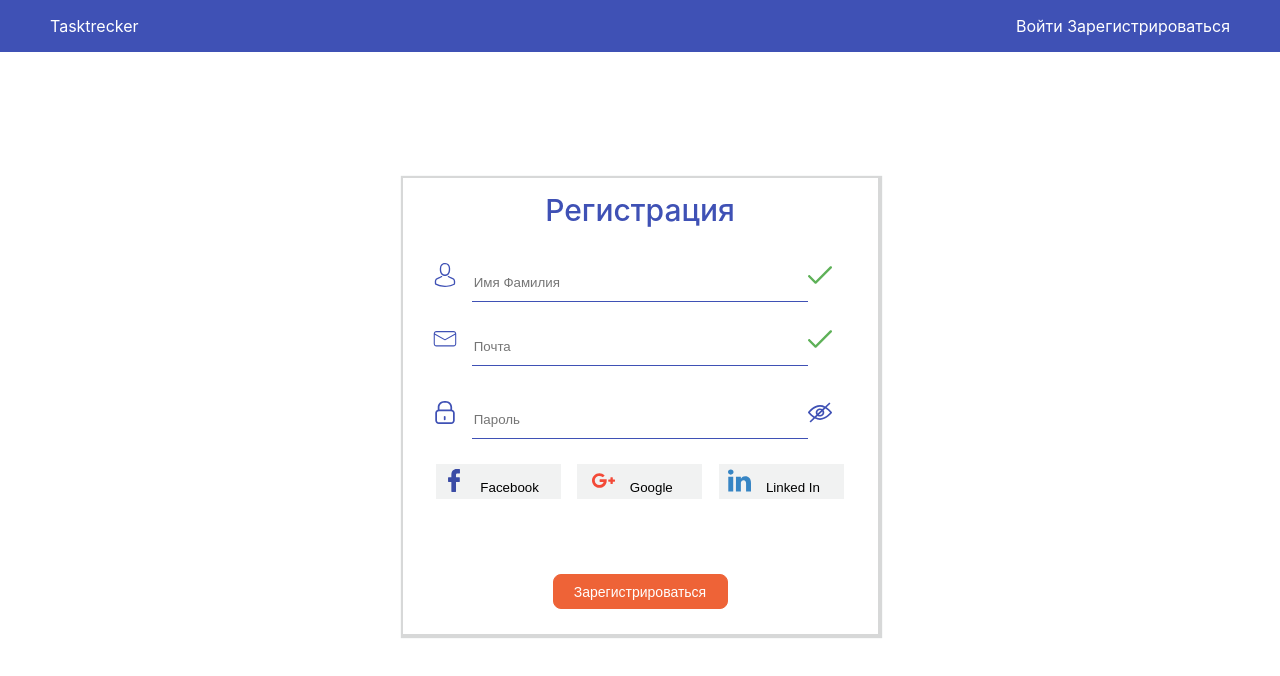
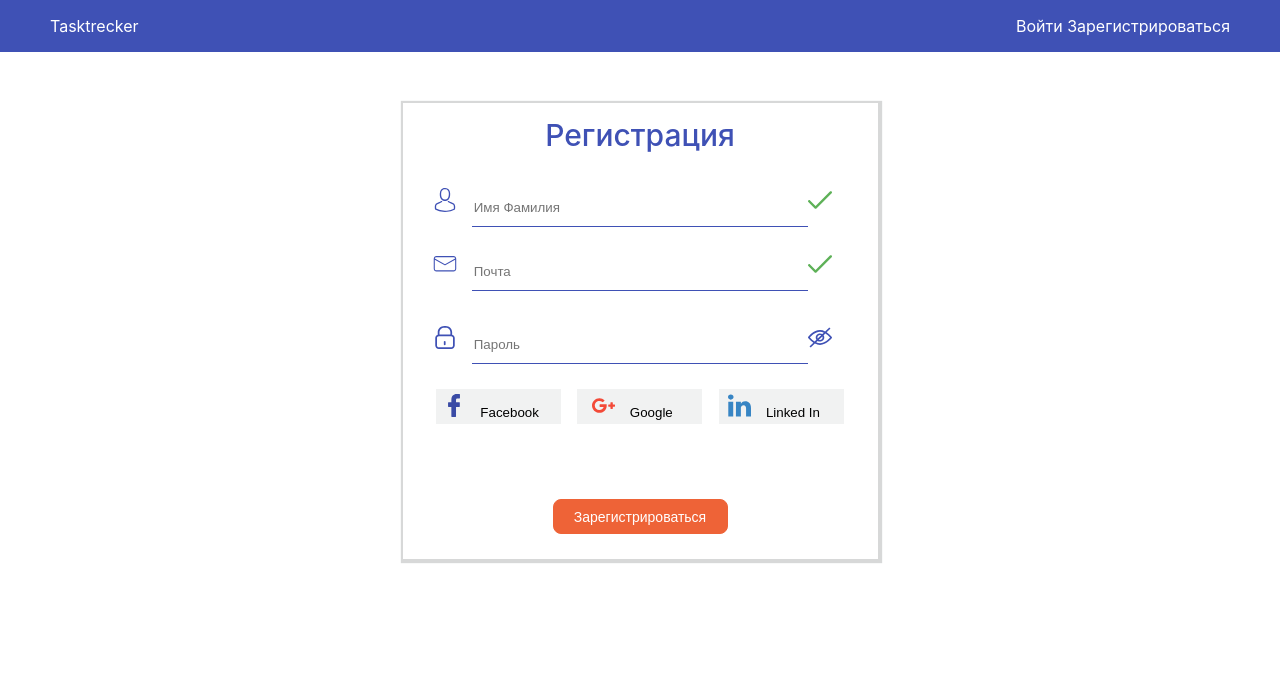
Before and after one commit to Barik85/tasktrecker, a React app: page /register in a window 1280 px wide. Shown: the top 676 px of the page. Built offline with nearby package versions, Linux system fonts and the light colour scheme.

Commit message:
Fixed show-password button (do not submit form). Fixed some form styles.

```diff
--- a/src/components/login/Login.jsx
+++ b/src/components/login/Login.jsx
@@ -66,7 +66,8 @@ class Login extends Component {
     }
   };
 
-  visiblePassword = () =>{
+  visiblePassword = (e) =>{
+    e.preventDefault();
       this.setState({
         isVisiblePassword:!this.state.isVisiblePassword
       })
@@ -76,11 +77,10 @@ class Login extends Component {
     e.preventDefault();
     const {email, password} = this.state;
 
-    /* eslint-disable-next-line */
     if (email === '' || password === '') return;
 
     this.props.signIn({...this.state});
-    this.resetState();
+    // this.resetState();
   }
 
   render() {
--- a/src/components/login/login.module.scss
+++ b/src/components/login/login.module.scss
@@ -1,14 +1,11 @@
-.login{
-    width: 35%;
-    min-width: 475px;
-    // width: 475px;
-    margin: auto;
-    margin-top: 165px;
+.login {
+  max-width: 475px;
+  margin: 50px auto 0;
   border: solid 1px #d7d8d8;
   box-shadow: 1px 1px 1px 2px #d7d8d8;
 }
 
-.login h3{
+.login h3 {
   color: #3f51b5;
   font-size: 30px;
   font-weight: 500;
@@ -17,22 +14,21 @@
   text-align: center;
 }
 
-.login_inputEmail{
+.login_inputEmail {
   color: #3f51b5;
   font-size: 12px;
   text-align: center;
   margin-top: 35px;
 }
 
-.login_box{
+.login_box {
   border: solid 0px #3f51b5;
   border-bottom: solid 1px #3f51b5;
   width: 70%;
   height: 35px;
-
 }
 
-.login_inputEmail span{
+.login_inputEmail span {
   margin-right: 15px;
 }
 
@@ -40,22 +36,22 @@
   outline: none;
 }
 
-.login_inputPassword{
+.login_inputPassword {
   color: #3f51b5;
   font-size: 18px;
   text-align: center;
   margin-top: 25px;
 }
 
-.login_inputPassword span{
+.login_inputPassword span {
   margin-right: 15px;
 }
 
-.login_submit{
+.login_submit {
   text-align: center;
 }
 
-.login_submit input{
+.login_submit input {
   background-color: #ee6337;
   margin: 25px;
   border-radius: 8px;
@@ -66,28 +62,28 @@
   font-size: 18px;
 }
 
-.login_submit input:focus{
+.login_submit input:focus {
   outline: none;
 }
 
-.login_passwordVisible{
+.login_passwordVisible {
   width: 5%;
   border: none;
 }
 
-.subMenu{
+.subMenu {
   display: flex;
   justify-content: space-between;
   margin: 45px 40px 15px;
   font-size: 14px;
 }
 
-.subMenu a{
+.subMenu a {
   color: #f29473;
   text-decoration: underline;
 }
 
-.errorLogin{
+.errorLogin {
   color: #ec3323;
   display: flex;
   justify-content: flex-end;
@@ -95,13 +91,13 @@
   margin-right: 65px;
 }
 
-.socialnetBox{
+.socialnetBox {
   display: flex;
   justify-content: space-around;
   margin: 25px;
 }
 
-.socialnetBox div button{
+.socialnetBox div button {
   width: 125px;
   height: 35px;
   background-color: #f1f2f2;
--- a/src/components/register/Register.jsx
+++ b/src/components/register/Register.jsx
@@ -72,10 +72,11 @@ class Register extends Component {
     }
   };
 
-  visiblePassword = () =>{
-      this.setState({
-        isVisiblePassword:!this.state.isVisiblePassword
-      })
+  visiblePassword = (e) => {
+    e.preventDefault();
+    this.setState({
+      isVisiblePassword:!this.state.isVisiblePassword
+    })
   };
 
 
--- a/src/components/register/register.module.scss
+++ b/src/components/register/register.module.scss
@@ -1,13 +1,11 @@
 .register_form{
-     width: 35%;
-     min-width: 475px;
-     margin: auto;
-     margin-top: 125px;
+  max-width: 475px;
+  margin: 50px auto 0;
   border: solid 1px #d7d8d8;
   box-shadow: 1px 1px 1px 2px #d7d8d8;
 }
 
-.register_form H3{
+.register_form h3{
   color: #3f51b5;
   font-size: 30px;
   font-weight: 500;
@@ -29,6 +27,7 @@
   width: 70%;
   height: 35px;
 }
+
 .register_name span{
   margin-right: 15px;
 }
@@ -114,8 +113,6 @@
   font-size: 14px;
 }
 
-
-
 .errorLogin {
   color: #ec3323;
   display: flex;
@@ -138,8 +135,7 @@
   outline: none;
 }
 
-
 .socialnetBox div button img {
   position: relative;
-     right:15px;
+  right: 15px;
 }
```
Lines whose indentation alone changed are shown as unchanged.
